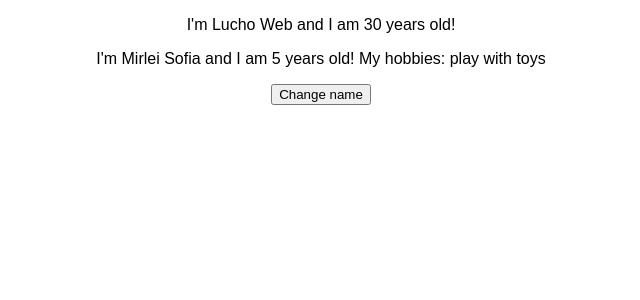
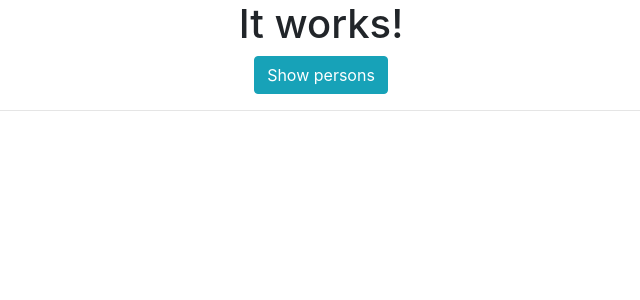
Before and after one commit to luchoweb/app-react, a React (Create React App) app: page / in a window 1280 px wide. Shown: the top 300 px of the page, without its empty margins (319-959 px from the left). Built offline with nearby package versions, Linux system fonts and the light colour scheme.

Commit message:
adding bootstrap and node sass

```diff
--- a/src/App.js
+++ b/src/App.js
@@ -1,13 +1,17 @@
 import React, { Component } from 'react';
+import Person from "./components/Person";
+
+// Import CSS
+import 'bootstrap/scss/bootstrap.scss';
 import './App.css';
-import Person from "./components/Person";
 
 class App extends Component {
   state = {
     persons: [
-      { name: 'Lucho Web', age: 30 },
-      { name: 'Mirlei Sofia', age: 5 }
-    ]
+      { id: '1', name: 'Lucho Web', age: 30 },
+      { id: '2', name: 'Mirlei Sofia', age: 5 }
+    ],
+    showPersons: false
   }
 
   switchNameHandler = () => {
@@ -15,22 +19,61 @@ class App extends Component {
     // DON'T DO THIS: this.state.persons[0].name = 'Marlie';
     this.setState({
       persons: [
-        { name: 'Luis Augusto', age: 31 },
-        { name: 'Marlie Elena', age: 32 }
+        { id: '1', name: 'Luis Augusto', age: 31 },
+        { id: '2', name: 'Marlie Elena', age: 32 }
       ]
     })
   }
 
+togglePersonsHandler = () => {
+    this.setState({
+      showPersons: !this.state.showPersons
+    });
+  }
+
   render() {
+    const style = {
+      backgroundColor: 'red'
+    }
+
+    style.backgroundColor = 'gray';
+
+    let persons = null;
+
+    if ( this.state.showPersons ) {
+      persons = (
+        <div>
+          {
+            this.state.persons.map((person, index) => {
+              return <Person
+                name={ person.name }
+                age={ person.age }
+                key={ person.id }
+                className={`alert alert-info`}
+              />
+            })
+          }
+          <button
+            onClick={ this.switchNameHandler }
+            className={`btn btn-primary`}>
+            Change name
+          </button>
+        </div>
+      );
+    }
+
     return (
-      <div className="App">
-        <Person name={ this.state.persons[0].name } age={ this.state.persons[0].age } />
-        <Person name={ this.state.persons[1].name } age={ this.state.persons[1].age }>My hobbies: play with toys</Person>
-        <button onClick={this.switchNameHandler}>Change name</button>
+      <div className={`container App`}>
+        <h1>It works!</h1>
+        <button
+          className={`btn btn-info`}
+          onClick={ this.togglePersonsHandler }>
+            { this.state.showPersons ? 'Hide' : 'Show' } persons
+        </button>
+        <hr />
+        { persons }
       </div>
     );
-
-      // return React.createElement('div', { className: 'App' }, React.createElement('h1', null, 'Hi, Im Lucho Web!'));
   }
 }
 
```
Also changed, not shown: package.json (+15 -1 lines), 1 other file (tests, documents, lock files or other folders).
